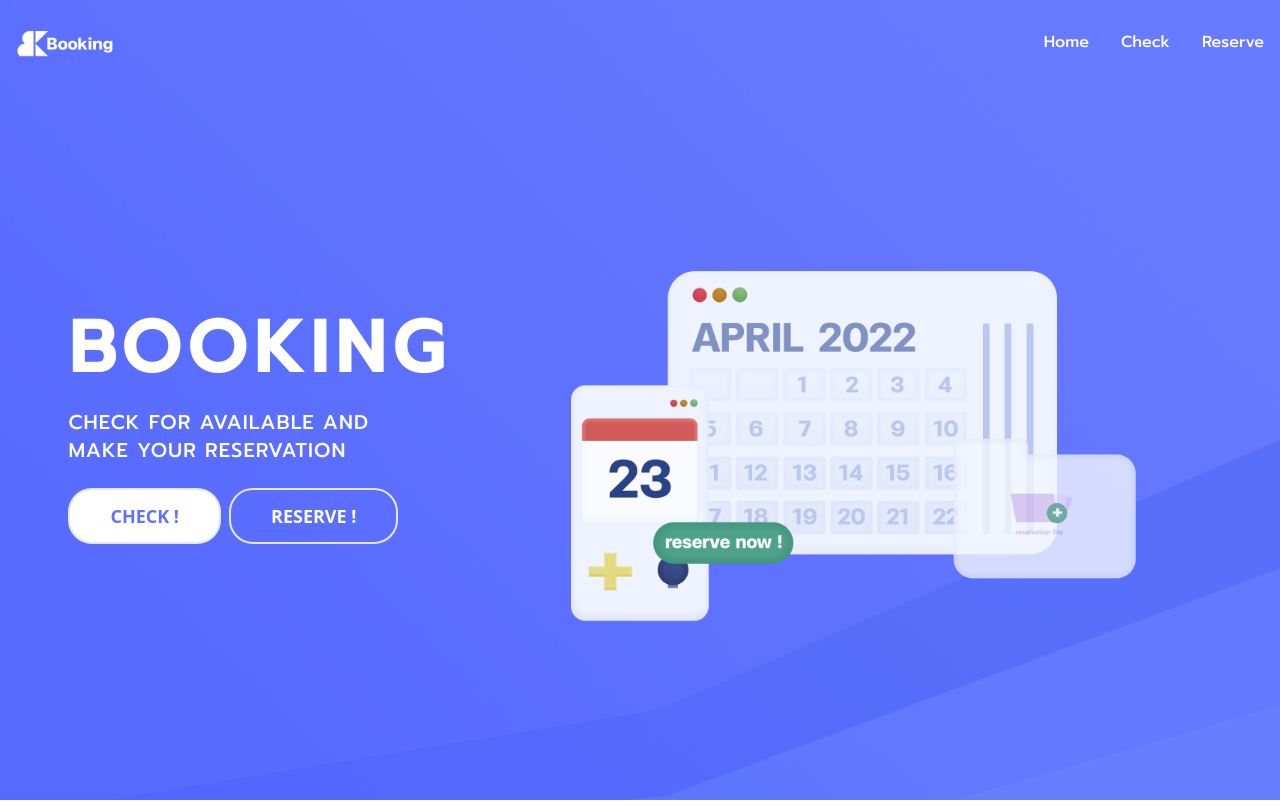
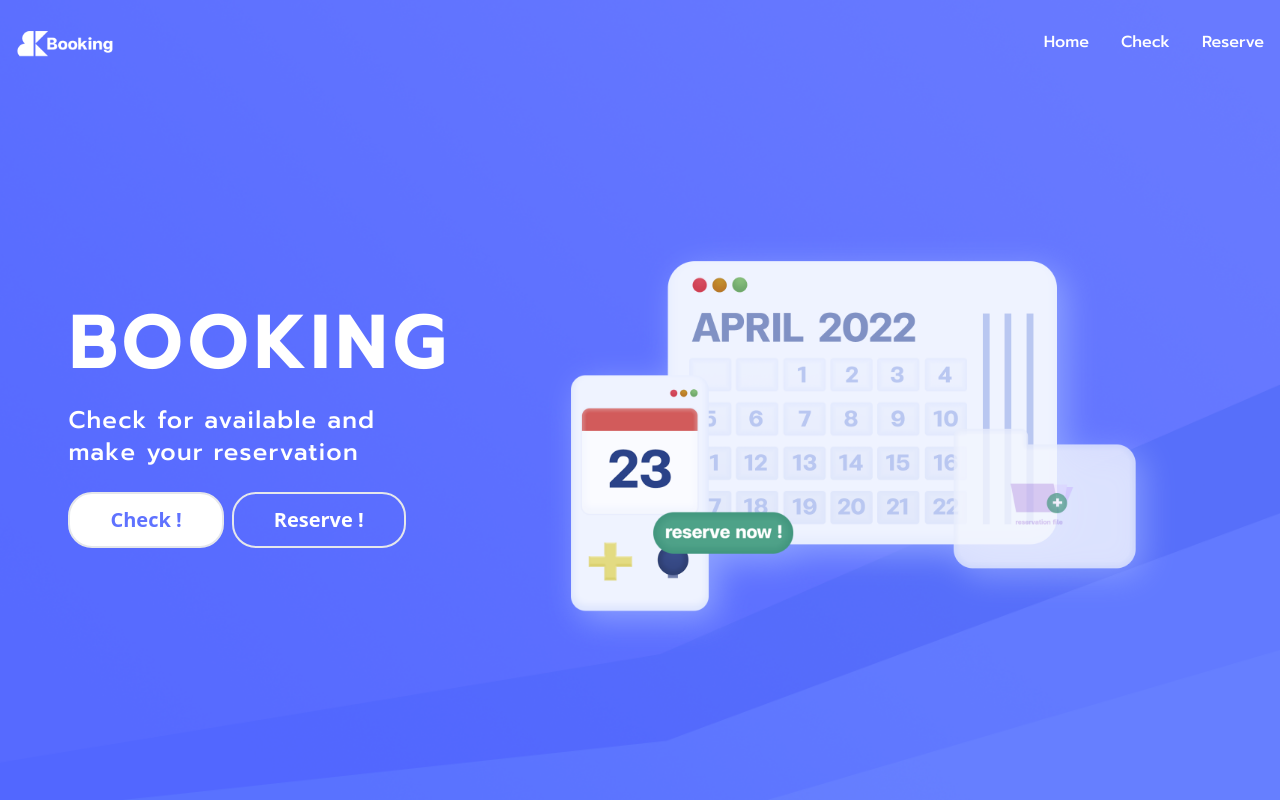
Before and after one commit to INT221-Project-MS-Team/frontend, a Vue app: page /#/ in a window 1280 px wide. Built offline with nearby package versions, Linux system fonts and the light colour scheme.

Commit message:
add animate home

```diff
--- a/src/App.vue
+++ b/src/App.vue
@@ -3,6 +3,14 @@ import Navbar from './components/Navbar.vue';
 </script>
 
 <template>
-  <Navbar />
-  <router-view></router-view>
+  <div id="allback">
+    <Navbar />
+    <router-view></router-view>
+  </div>
 </template>
+
+<style>
+#allback{
+   background-color: #5f72ff;
+}
+</style>
--- a/src/components/Button.vue
+++ b/src/components/Button.vue
@@ -19,7 +19,7 @@ const btnTypes = {
   <div>
     <button
       type="button"
-      class="font-bold border-2 focus:outline-none rounded-3xl text-lg px-10 py-3 text-center mr-2 mb-2 uppercase"
+      class="font-bold border-2 focus:outline-none rounded-3xl text-xl px-10 py-3 text-center mr-2 mb-2 "
       :class="[btnTypes[btnType]]"
     >
       {{ text }}
--- a/src/views/Home.vue
+++ b/src/views/Home.vue
@@ -3,32 +3,71 @@ import Button from '../components/Button.vue';
 </script>
 
 <template>
-  <div
-    class="bg-home-bg w-screen h-screen bg-no-repeat bg-cover flex items-center"
-  >
+  <div class="bg-home-bg w-screen h-screen bg-no-repeat bg-cover flex items-center">
     <div class="container mx-auto px-4 pt-16">
       <div class="flex flex-wrap-reverse justify-center items-center gap-3">
         <div class="flex flex-col gap-6">
-          <p
-            class="text-7xl text-white font-extrabold font-prompt uppercase tracking-widest"
-          >
+          <p class="text-7xl text-white font-black font-prompt uppercase tracking-widest">
             Booking
           </p>
-          <p class="text-xl text-white font-prompt uppercase tracking-wider">
+          <p class="text-2xl text-white font-prompt font-medium  tracking-wider">
             Check for available and <br />
             make your reservation
           </p>
           <div class="flex flex-row">
-            <Button text="Check !" btnType="primary" />
             <router-link :to="{ name: 'schedules' }">
-              <Button text="Reserve !" btnType="secondary" />
+              <Button text="Check !" btnType="primary" />
             </router-link>
+            <Button text="Reserve !" btnType="secondary" />
           </div>
         </div>
-        <img class="object-cover w-3/5" src="images/calen-phone.png" alt="" />
+        <img class="calender bounce-2 object-cover w-3/5" src="images/calen-phone.png" alt="cover" />
       </div>
     </div>
   </div>
 </template>
 
-<style scoped></style>
+<style scoped>
+.calender {
+  align-self: flex-end;
+  animation-duration: 2s;
+  animation-iteration-count: infinite;
+  transform-origin: bottom;
+  filter: drop-shadow(.5rem .5rem 1rem #8da1ff);
+}
+
+.bounce-2 {
+  animation-name: bounce-2;
+  animation-timing-function: ease;
+}
+
+@keyframes bounce-2 {
+  0% {
+    transform: translateY(0);
+  }
+
+  25% {
+    transform: translateY(-5);
+  }
+
+  50% {
+    transform: translateY(-10px);
+  }
+
+  75% {
+    transform: translateY(-5);
+  }
+
+  100% {
+    transform: translateY(0);
+  }
+}
+
+.bg-home-bg {
+  background-image: url('../../public/images/home-bg.png');
+  background-repeat: no-repeat;
+  background-position: center;
+  background-size: cover;
+  background-color: #5f72ff;
+}
+</style>
```
